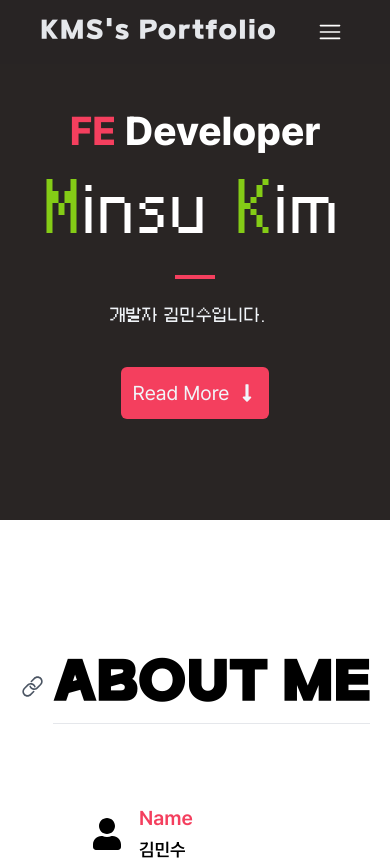
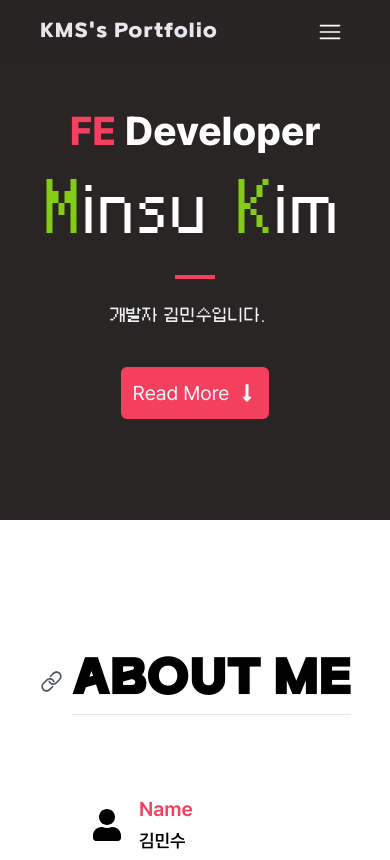
Before and after one commit to yoyobar/portfolio, a Next.js app: page / in a window 390 px wide. Shown: the top 860 px of the page. Built offline with nearby package versions, Linux system fonts and the light colour scheme.

Commit message:
Fix: FLIP 모바일 반응수정

```diff
--- a/components/about/index.tsx
+++ b/components/about/index.tsx
@@ -19,7 +19,9 @@ const About = () => {
                         <div onClick={scrollHandler} className="cursor-pointer w-[25px] h-[25px]">
                             <IoIosLink className="w-full h-full text-gray-600 hover:text-black" />
                         </div>
-                        <div className={tw('text-[50px] font-extrabold border-b', aggro.className)}>ABOUT ME</div>
+                        <div className={tw('text-[44px] md:text-[50px] font-extrabold border-b', aggro.className)}>
+                            ABOUT ME
+                        </div>
                     </div>
                     <AboutList />
                 </div>
--- a/components/header/index.tsx
+++ b/components/header/index.tsx
@@ -73,7 +73,7 @@ const Header = () => {
                 <div
                     onClick={scrollTopHandler}
                     className={tw(
-                        'hover:text-amber-400 tracking-wider cursor-pointer text-2xl text-gray-200',
+                        'hover:text-amber-400 tracking-wider cursor-pointer text-lg md:text-2xl text-gray-200',
                         aggro.className
                     )}
                 >{`KMS's Portfolio`}</div>
--- a/components/project/HunsuProject.tsx
+++ b/components/project/HunsuProject.tsx
@@ -17,10 +17,6 @@ const HunsuProject = () => {
     const modalHandler = (src: string) => {
         setOpen(true);
         setSrc(src);
-    };
-
-    const detailHandler = () => {
-        window.open('https://hunsuking.yoyobar.xyz');
     };
 
     useEffect(() => {
```
